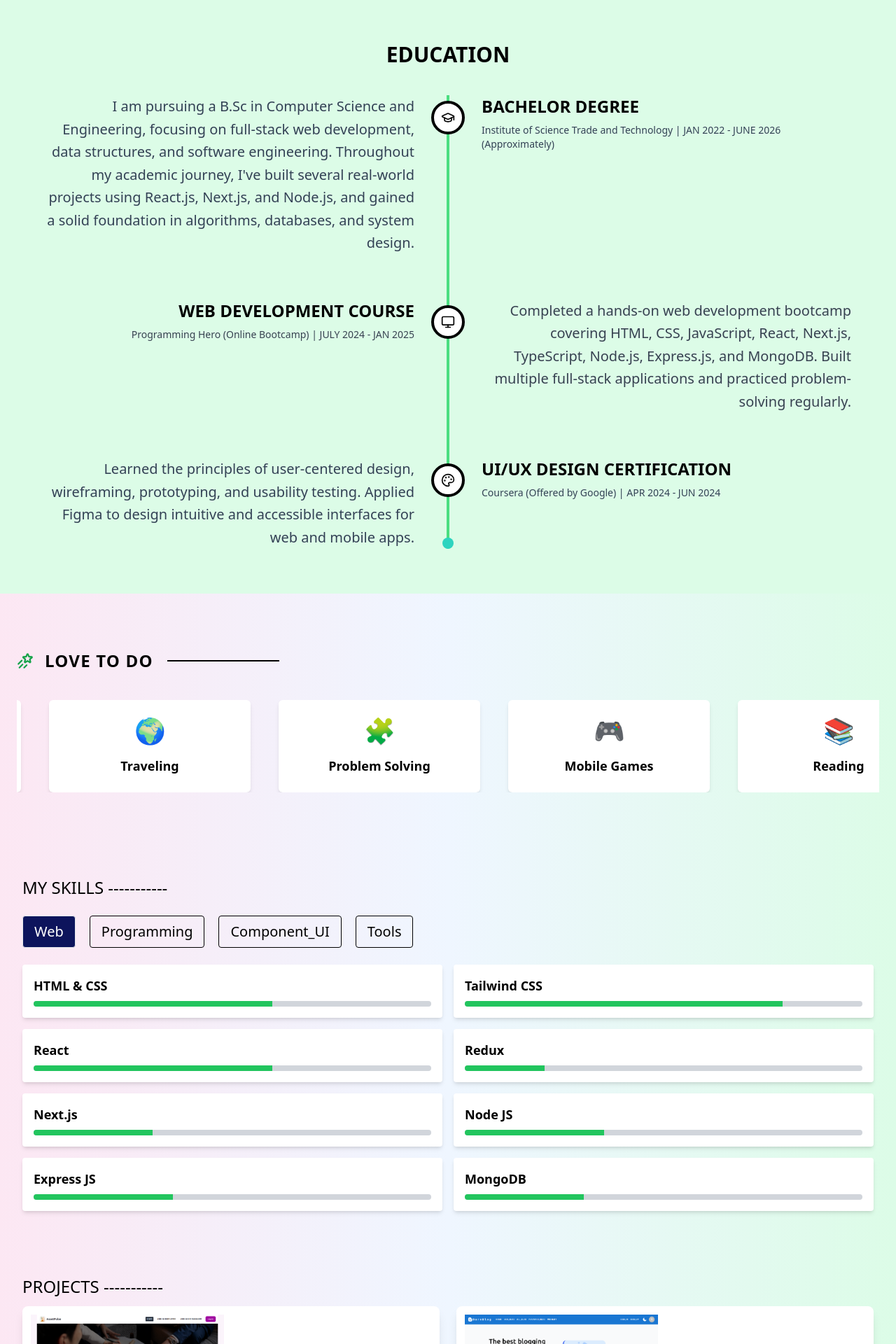
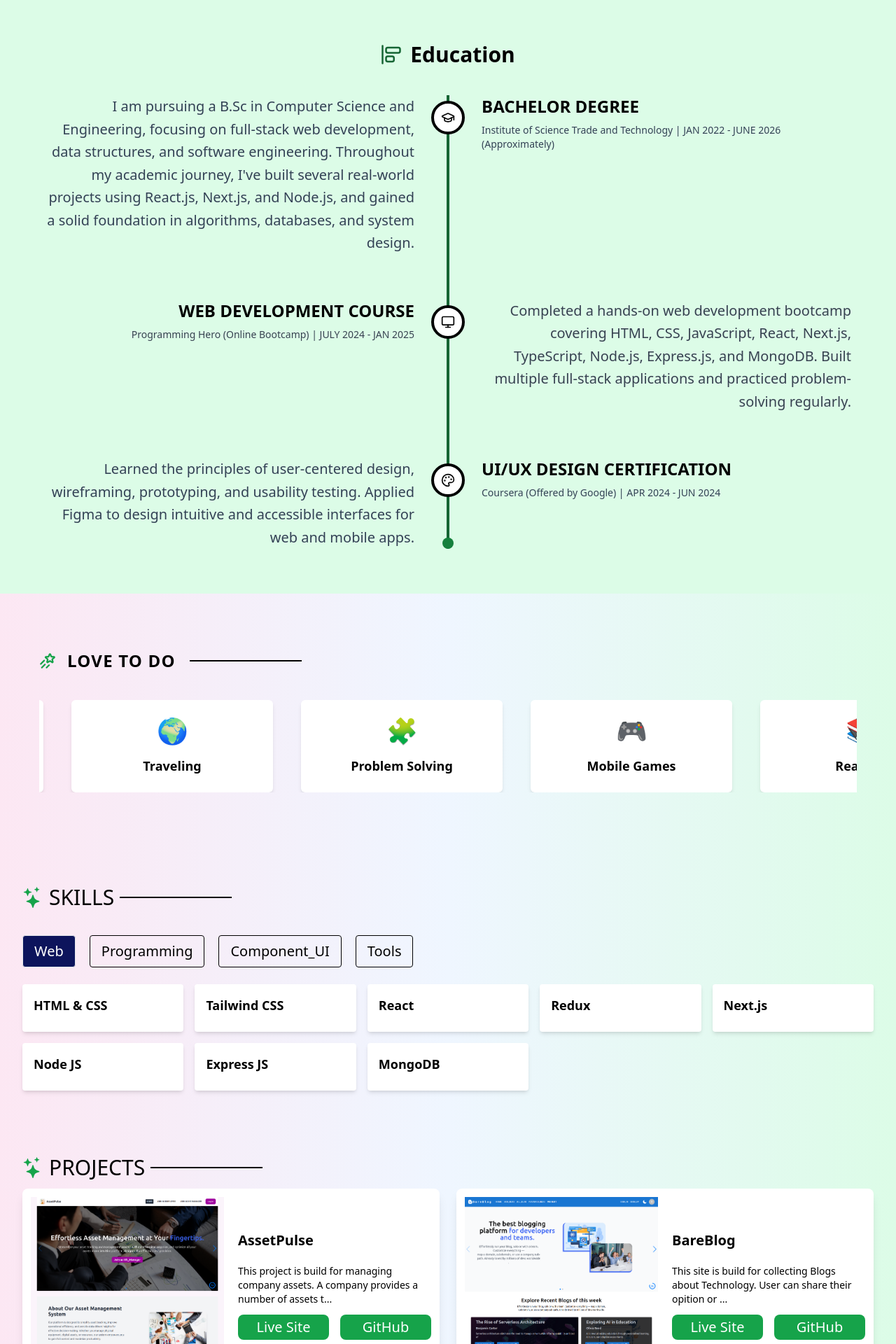
Before and after one commit to mdYeasinIslam/My_Portfolio, a Next.js app: page / in a window 1280 px wide. Shown: the part 1380-3300 px from the top of the page at 70% size. Built offline with nearby package versions, Linux system fonts and the light colour scheme.

Commit message:
modify skills section and fix six some heading

```diff
--- a/src/SharedComponent/Navbar.tsx
+++ b/src/SharedComponent/Navbar.tsx
@@ -123,6 +123,7 @@ export const Navbar = () => {
       {/* Resume button */}
       <Box>
         <button
+          title="Download My Resume"
           onClick={handleResumeDownload}
           className="bg-green-500 hover:bg-green-700 text-white px-3 py-2 rounded-lg duration-500 font-semibold"
         >
--- a/src/components/Education/EduSection.tsx
+++ b/src/components/Education/EduSection.tsx
@@ -1,4 +1,5 @@
 import { GraduationCap, Palette, Monitor } from "lucide-react";
+import { LuAlignStartVertical } from "react-icons/lu";
 
 const educationData = [
   {
@@ -33,15 +34,18 @@ const educationData = [
   },
 ];
 
-
 export default function zEduSection() {
   return (
-      <section className="py-16 px-4 bg-green-100">
-          <h1 className="text-center pb-10 text-3xl font-semibold">EDUCATION</h1>
+    <section className="py-16 px-4 bg-green-100">
+      <h1 className="flex items-center justify-center gap-3 pb-10 text-3xl font-semibold">
+        {" "}
+        <LuAlignStartVertical className="text-green-800" />
+        <span>Education</span>
+      </h1>
       <div className="max-w-6xl mx-auto">
         <div className="relative">
           {/* Vertical Timeline Line */}
-          <div className="absolute left-1/2 transform -translate-x-1/2 w-1 bg-green-400 h-full"></div>
+          <div className="absolute left-1/2 transform -translate-x-1/2 w-1 bg-green-800 h-full"></div>
 
           {/* Timeline Items */}
           <div className="space-y-16">
@@ -137,7 +141,7 @@ export default function zEduSection() {
 
           {/* Timeline End Dot */}
           <div className="absolute left-1/2 transform -translate-x-1/2 bottom-0">
-            <div className="w-4 h-4 bg-teal-400 rounded-full"></div>
+            <div className="w-4 h-4 bg-green-700 rounded-full"></div>
           </div>
         </div>
       </div>
--- a/src/components/Hobby/Hobby.tsx
+++ b/src/components/Hobby/Hobby.tsx
@@ -19,7 +19,7 @@ const Hobby = () => {
       id="hobby"
       className="bg-gradient-to-r from-pink-100 via-blue-50 to-green-100  text-white py-20 px-6 "
     >
-      <div className="container mx-auto px-0  space-y-10">
+      <div className="container mx-auto   space-y-10">
         <div className="flex items-center gap-5">
           <div className="rotate-0 text-black text-2xl font-bold tracking-wider flex items-center gap-4">
             <PiShootingStarBold className="text-green-600"/>
--- a/src/components/Home/Banner/HeroBanner.tsx
+++ b/src/components/Home/Banner/HeroBanner.tsx
@@ -176,6 +176,7 @@ export default function HeroBanner() {
               {/* Buttons */}
               <div className="flex items-center space-x-6 animate-fade-in-up delay-500">
                 <button
+                  title="Download My Resume"
                   onClick={() => {
                     const link = document.createElement("a");
                     link.href = "/Yeasin-frontend_developer(resume).pdf"; // File location in the public folder
@@ -184,7 +185,7 @@ export default function HeroBanner() {
                   }}
                   className="bg-green-500 text-white px-8 py-4 rounded-full font-semibold hover:bg-green-600 hover:scale-105 transition-all duration-300 flex items-center space-x-2 shadow-lg hover:shadow-xl"
                 >
-                  <span className="text-xl"> Get Resume</span>
+                  <span className="text-xl" > Get Resume</span>
                   <ArrowRight className="w-4 h-4 group-hover:translate-x-1 transition-transform" />{" "}
                 </button>
               </div>
--- a/src/components/Pojects/DetailsProject.tsx
+++ b/src/components/Pojects/DetailsProject.tsx
@@ -49,7 +49,7 @@ export const DetailsProject = ({open,handleClose,project}:Prop) => {
 
         <DialogActions>
           <Button variant="contained" onClick={handleClose}>Close</Button>
-           <Link to={project.liveSite} className="w-full">
+           <Link to={project?.liveSite} className="w-full">
               <Button variant="contained" color="primary" sx={{ fontWeight: 800 }} className="w-full bg-[#0d145c] font-semibold">Live Site</Button>
           </Link>
           <Link to={project.github} className="w-full">
--- a/src/components/Pojects/Projects.tsx
+++ b/src/components/Pojects/Projects.tsx
@@ -1,3 +1,4 @@
+import { BsStars } from "react-icons/bs";
 import { ProjectType } from "../../Types/Types";
 import { DisplayProjects } from "./DisplayProjects";
 
@@ -176,8 +177,11 @@ const Projects = () => {
       className=" min-h-screen flex justify-center items-center bg-gradient-to-r from-pink-100 via-blue-50 to-green-100  text-black py-10"
     >
       <div className="container mx-auto">
-        <h1 className="text-xl md:text-2xl font-medium uppercase py-3 ">
-          Projects -----------
+
+        <h1 className="text-xl md:text-3xl font-medium flex items-center gap-2 uppercase py-3">
+          <BsStars className="text-green-600" />
+          <span>Projects </span>
+          <span className="w-20 md:w-28 lg:w-40 border border-black"></span>
         </h1>
 
         <div className=" grid grid-cols-1 md:grid-cols-2 items-center lg:grid-cols-2 gap-6 ">
--- a/src/components/Skills/Skills.tsx
+++ b/src/components/Skills/Skills.tsx
@@ -1,11 +1,18 @@
-'use client'
+"use client";
 import { useState } from "react";
+import { BsStars } from "react-icons/bs";
+import SkillsCard from "./SkillsCard";
 
 const Skills = () => {
   const [activeCategory, setActiveCategory] = useState("Web");
 
   type Category = "Web" | "Programming" | "Component_UI" | "Tools";
-  const categories: Category[] = ["Web", "Programming", "Component_UI", "Tools"];
+  const categories: Category[] = [
+    "Web",
+    "Programming",
+    "Component_UI",
+    "Tools",
+  ];
   type Skill = { name: string; level: number };
   type SkillsByCategory = {
     [key: string]: Skill[];
@@ -31,12 +38,12 @@ const Skills = () => {
     Tools: [
       { name: "Git", level: 45 },
       { name: "GitHub", level: 55 },
-      { name: "Figma", level: 55 }
+      { name: "Figma", level: 55 },
     ],
     Component_UI: [
       { name: "Daysi UI", level: 90 },
       { name: "Meterial UI", level: 55 },
-      { name: "Shadcn UI", level: 60 }
+      { name: "Shadcn UI", level: 60 },
     ],
   };
 
@@ -46,9 +53,11 @@ const Skills = () => {
       className="   py-6 md:py-10 bg-gradient-to-r from-pink-100 via-blue-50 to-green-100  text-black "
     >
       {/* Tabs */}
-      <div className="container mx-auto">
-        <h1 className="text-xl md:text-2xl font-medium uppercase ">
-          My Skills -----------
+      <div className="container mx-auto ">
+        <h1 className="text-xl md:text-3xl font-medium flex items-center gap-2 uppercase py-3">
+          <BsStars className="text-green-600" />
+          <span>Skills </span>
+          <span className="w-20 md:w-28 lg:w-40 border border-black"></span>
         </h1>
         <div className="grid md:flex gap-5 my-6">
           {categories.map((category) => (
@@ -67,23 +76,8 @@ const Skills = () => {
         </div>
 
         {/* Skills */}
-        <div className="grid grid-cols-1 md:grid-cols-2 gap-4">
-          {skills[activeCategory].map(
-            (skill: Skill, index: number) => (
-              <div
-                key={index}
-                className="bg-white text-black p-4 rounded shadow-md flex flex-col"
-              >
-                <span className="text-lg font-bold mb-2">{skill.name}</span>
-                <div className="w-full bg-gray-300 h-2 rounded overflow-hidden">
-                  <div
-                    className="bg-green-500 h-full"
-                    style={{ width: `${skill.level}%`}}
-                  ></div>
-                </div>
-              </div>
-            )
-          )}
+        <div className="grid grid-cols-2 md:grid-cols-4 xl:grid-cols-5 gap-4">
+          {skills[activeCategory].map((skill: Skill, index: number) => <SkillsCard  key={index} skill={skill}/>)}
         </div>
       </div>
     </section>
--- /dev/null
+++ b/src/components/Skills/SkillsCard.tsx
@@ -0,0 +1,22 @@
+import React from 'react'
+
+interface PropType {
+  skill: {
+    name: string;
+    level: number;
+  };
+}
+
+export default function SkillsCard({ skill }:PropType) {
+  return (
+    <div className="bg-white text-black p-4 rounded shadow-md flex flex-col">
+      <span className="text-lg font-bold mb-2">{skill.name}</span>
+      {/* <div className="w-full bg-gray-300 h-2 rounded overflow-hidden">
+        <div
+          className="bg-green-500 h-full"
+          style={{ width: `${skill.level}%` }}
+        ></div>
+      </div> */}
+    </div>
+  );
+}
```
Also changed, not shown: src/components/Pojects/DisplayProjects.tsx (+26 -14 lines).
